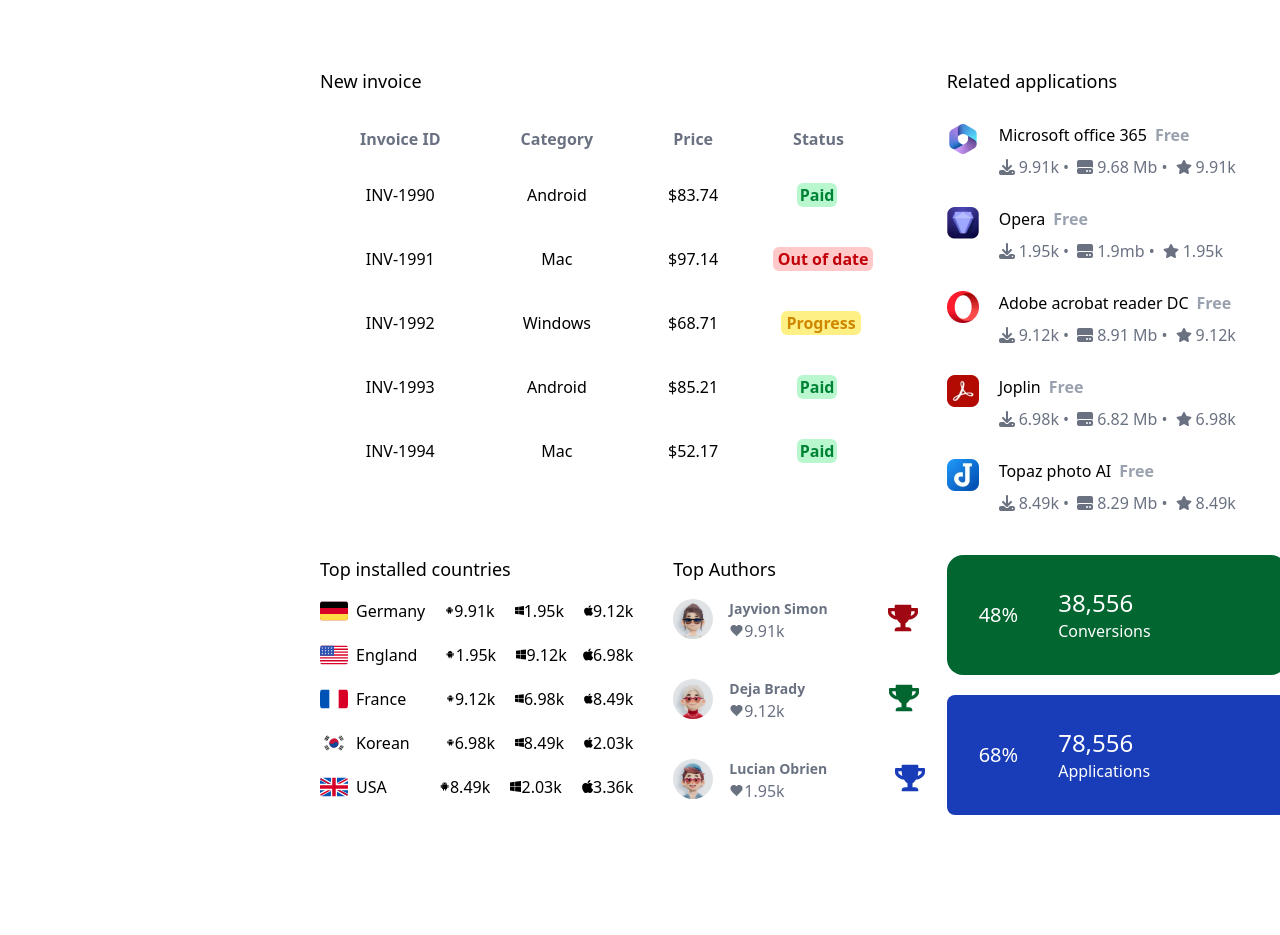
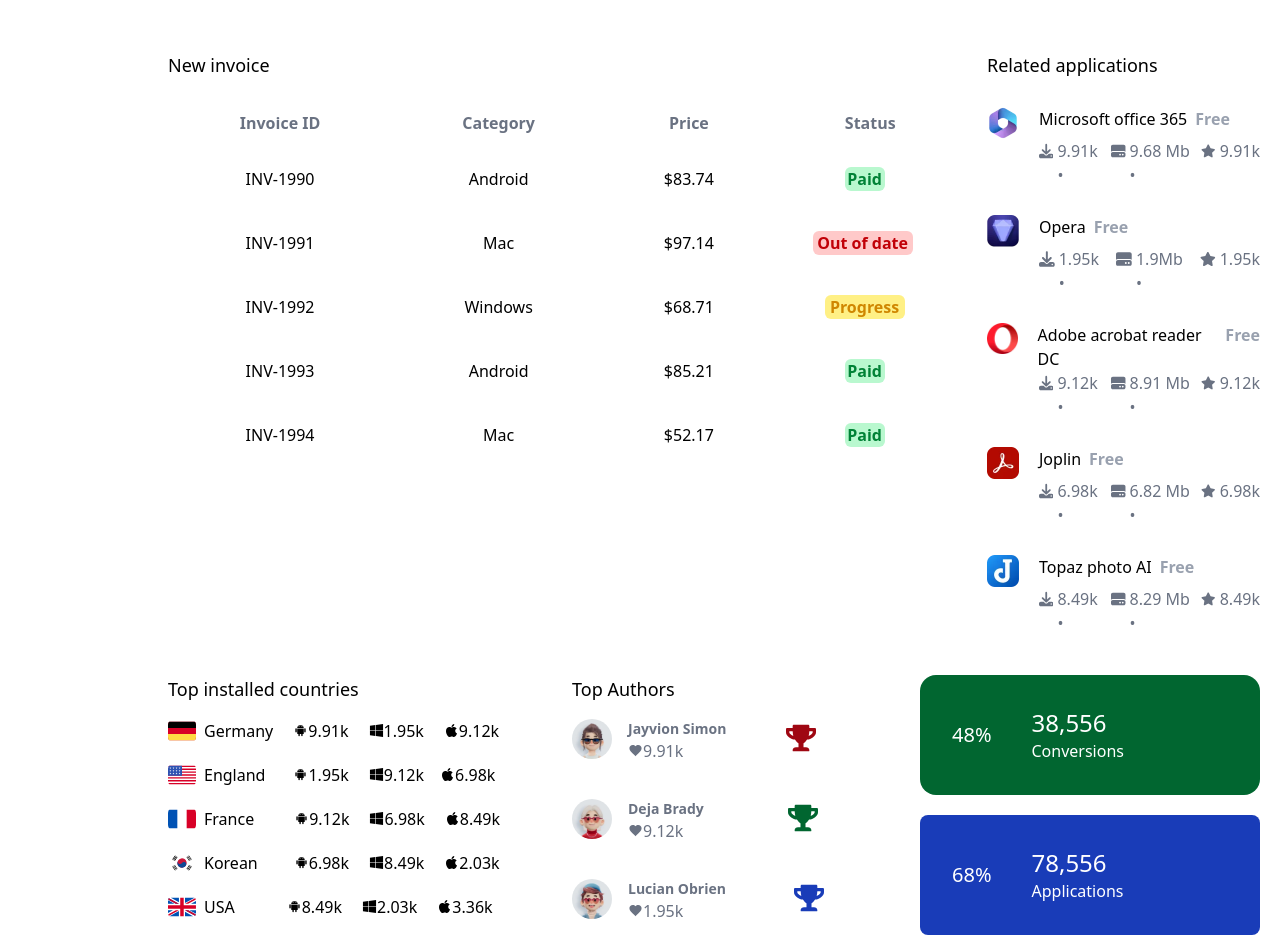
Before and after one commit to VincentRanger/Minimal, a React (Vite) app: page /dashboard/app in a window 1280 px wide. Shown: the part 889-1824 px from the top of the page. Before the commit the page ends 1704 px from the top, so only its background shows below. Built offline with nearby package versions, Linux system fonts and the light colour scheme; sample sign-in values are in the browser's storage.

Commit message:
i hate this

```diff
--- a/src/components/Aap.jsx
+++ b/src/components/Aap.jsx
@@ -51,7 +51,7 @@ if(loading){
 }
 
   return (
-    <div className="mt-20 mx-2">
+    <div className="mt-20 mx-5">
       <div className="gap-9 grid grid-cols-3 ">
         <div
           className="bg-cover col-span-2 h-70 rounded-2xl py-10 px-10 flex justify-between"
@@ -129,7 +129,7 @@ if(loading){
         <p className="text-gray-500">Downloaded by operating system</p>
       <Piechart/>
       </div>
-<div className="col-span-2">
+<div className="col-span-2 ms-2">
   <div>
     <h1 className="font-bold text-lg mb-2">Area installed</h1>
     <p className="text-gray-500 mb-2">+43% than last year</p>
@@ -138,10 +138,10 @@ if(loading){
 </div>
      </div>
 
-      <div className="mt-15 grid grid-cols-3">
-        <div className="col-span-2">
+      <div className="mt-15 grid grid-cols-4">
+        <div className="col-span-3 ">
           <h1 className="font-medium text-lg mb-5">New invoice</h1>
-          <table className="text-center">
+          <table className="text-center w-200">
             <thead className="text-gray-500">
               <tr>
                 <th className="px-10 py-3">Invoice ID</th>
@@ -155,31 +155,31 @@ if(loading){
                 <td className="py-5">INV-1990</td>
                 <td>Android</td>
                 <td>$83.74</td>
-                <td><p className="bg-green-200 text-green-700 font-bold w-10 ms-11 rounded-md">Paid</p></td>
+                <td><p className="bg-green-200 text-green-700 font-bold w-10 ms-18 rounded-md">Paid</p></td>
               </tr>
               <tr>
                 <td className="py-5">INV-1991</td>
                 <td>Mac</td>
                 <td>$97.14</td>
-                <td><p className="bg-red-200 text-red-700 font-bold w-25 ms-5 rounded-md">Out of date</p></td>
+                <td><p className="bg-red-200 text-red-700 font-bold w-25 ms-10 rounded-md">Out of date</p></td>
               </tr>
               <tr>
                 <td className="py-5">INV-1992</td>
                 <td>Windows</td>
                 <td>$68.71</td>
-                <td><p className="bg-yellow-200 text-yellow-600 font-bold w-20 ms-7 rounded-md">Progress</p></td>
+                <td><p className="bg-yellow-200 text-yellow-600 font-bold w-20 ms-13 rounded-md">Progress</p></td>
               </tr>
               <tr>
                 <td className="py-5">INV-1993</td>
                 <td>Android</td>
                 <td>$85.21</td>
-                <td><p className="bg-green-200 text-green-700 font-bold w-10 ms-11 rounded-md">Paid</p></td>
+                <td><p className="bg-green-200 text-green-700 font-bold w-10 ms-18 rounded-md">Paid</p></td>
               </tr>
               <tr>
                 <td className="py-5">INV-1994</td>
                 <td>Mac</td>
                 <td>$52.17</td>
-                <td><p className="bg-green-200 text-green-700 font-bold w-10 ms-11 rounded-md">Paid</p></td>
+                <td><p className="bg-green-200 text-green-700 font-bold w-10 ms-18 rounded-md">Paid</p></td>
               </tr>
             </tbody>
           </table>
@@ -192,7 +192,7 @@ if(loading){
                 <img src={m} className="w-8" />
               </div>
               <div className="flex ms-5">
-                <h1 className="font-medium me-2">Microsoft office 365</h1>
+                <a href="www.google.com" target="_blank" alt="_blank" className="font-medium me-2 hover:underline">Microsoft office 365</a>
                 <h1 className="font-bold text-gray-400">Free</h1>
               </div>
             </div>
@@ -211,7 +211,7 @@ if(loading){
                 <img src={i} className="w-8" />
               </div>
               <div className="flex ms-5">
-                <h1 className="font-medium me-2">Opera</h1>
+                <a href="www.google.com" target="_blank" alt="_blank" className="font-medium me-2 hover:underline">Opera</a>
                 <h1 className="font-bold text-gray-400">Free</h1>
               </div>
             </div>
@@ -219,7 +219,7 @@ if(loading){
               <FaDownload className="mt-1 me-1" />
               <p className="me-2">1.95k &#x2022;</p>
               <FaHardDrive className="mt-1 me-1" />
-              <p className="me-2">1.9mb &#x2022;</p>
+              <p className="me-2">1.9Mb &#x2022;</p>
               <FaStar className="mt-1 me-1" />
               <p>1.95k</p>
             </div>
@@ -230,7 +230,7 @@ if(loading){
                 <img src={o} className="w-8" />
               </div>
               <div className="flex ms-5">
-                <h1 className="font-medium me-2">Adobe acrobat reader DC</h1>
+                <a href="www.google.com" target="_blank" alt="_blank" className="font-medium me-2 hover:underline">Adobe acrobat reader DC</a>
                 <h1 className="font-bold text-gray-400">Free</h1>
               </div>
             </div>
@@ -249,7 +249,7 @@ if(loading){
                 <img src={a} className="w-8" />
               </div>
               <div className="flex ms-5">
-                <h1 className="font-medium me-2">Joplin</h1>
+                <a href="www.google.com" target="_blank" alt="_blank" className="font-medium me-2 hover:underline">Joplin</a>
                 <h1 className="font-bold text-gray-400">Free</h1>
               </div>
             </div>
@@ -268,7 +268,7 @@ if(loading){
                 <img src={j} className="w-8" />
               </div>
               <div className="flex ms-5">
-                <h1 className="font-medium me-2">Topaz photo AI</h1>
+                <a href="www.google.com" target="_blank" alt="_blank" className="font-medium me-2 hover:underline">Topaz photo AI</a>
                 <h1 className="font-bold text-gray-400">Free</h1>
               </div>
             </div>
@@ -382,7 +382,7 @@ if(loading){
           </div>
         </div>
 
-        <div className=" col-span-1">
+        <div className=" col-span-1 justify-items-end">
           <div className="bg-green-800 h-30 w-85 mb-5 rounded-2xl flex px-3 py-2 items-center">
             <h1 className="text-xl text-white font-medium ms-5">48%</h1>
             <div className="ms-10">
--- a/src/components/Analytic.jsx
+++ b/src/components/Analytic.jsx
@@ -46,7 +46,7 @@ function Analytic() {
 
 
   return (
-    <div className='mt-20'>
+    <div className='mt-20 mx-5'>
       <h1 className='font-bold text-2xl'>Hi, Welcome back</h1>
       <div className='grid grid-cols-4 mt-8'>
 <div className='col-span-1 rounded-lg p-5 py-4 h-60 w-60 text-green-200 bg-cover' style={{ backgroundImage: `url(${back1})` }}>
@@ -91,8 +91,8 @@ function Analytic() {
 </div>
 </div>
 
-<div className='grid grid-cols-3 mt-5'>
-<div className='col-span-2'>
+<div className='grid grid-cols-4 mt-5'>
+<div className='col-span-3'>
   <h1 className='font-bold text-lg mb-5'>News</h1>
 <div className='flex items-center gap-3'>
 <img src={n1} className='w-12 h-12 rounded-lg'/>
@@ -205,7 +205,7 @@ function Analytic() {
   </div>
 </div>
 </div>
-<div className='col-span-2'>
+<div className='col-span-2 ms-37'>
 <h1 className='font-semibold text-lg mb-5'>Tasks</h1>
 <div className='flex gap-2 mb-7'><input type='checkbox'/><h1 className='me-80'>Prepare Monthly Financial Report</h1><CiMenuKebab /></div>
 <div className='flex gap-2 mb-7'><input type='checkbox'/><h1 className='me-80'>Design New Marketing Campaign</h1><CiMenuKebab /></div>
--- a/src/components/Dashboard.jsx
+++ b/src/components/Dashboard.jsx
@@ -7,9 +7,9 @@ import { Outlet } from 'react-router-dom'
 
 
 const Dashboard = () => {
-  const [open,setOpen]=useState(true)
+  const [open,setOpen]=useState(false)
   return (
-    <div className='flex mx-3'>
+    <div className='flex'>
      <Sidebar open={open} setOpen={setOpen}/>
      <Navbar open={open} />
    <div className={`${!open ? 'w-[100%]': 'w-[80%]'} ${!open ? 'ms-37':'ms-75'}`}>
--- a/src/components/Login.jsx
+++ b/src/components/Login.jsx
@@ -68,9 +68,9 @@ const Login = () => {
   }
 
   return (
-    <div className='h-screen justify-items-center bg-no-repeat bg-cover' style={{backgroundImage: `url(${Back})`}}>
-        <form onSubmit={handleSubmit} className='absolute inset-x-120 top-40 shadow-lg rounded-lg bg-white h-[300px] w-[450px] justify-items-center'>
-        <h1 className='text-3xl font-bold mb-5 mt-5'>LOGIN</h1>
+    <div className='h-screen flex  justify-center items-center g-no-repeat bg-cover' style={{backgroundImage: `url(${Back})`}}>
+        <form onSubmit={handleSubmit} className='shadow-lg rounded-lg bg-white p-10 justify-items-center'>
+        <h1 className='text-3xl font-bold mb-5'>LOGIN</h1>
         <label><input placeholder='Email' className='px-2 py-2 w-80 border border-gray-400 rounded-md' onChange={handleEmail}/></label><br/>
         {errors.email && <div className='text-red-600 justify-self-start ms-17'>{errors.email}</div>}
         <label> <input placeholder='Password' className='mt-3 px-2 py-2 w-80 border border-gray-400 rounded-md' type='password' onChange={handlePassword}/></label><br/>
--- a/src/components/charts/Doublechart.jsx
+++ b/src/components/charts/Doublechart.jsx
@@ -49,7 +49,7 @@ const Doublechart = () => {
     },
 ]
   return (
-   <BarChart width={600} height={300} data={data}>
+   <BarChart width={750} height={300} data={data}>
 <XAxis dataKey={"name"}/>
 <YAxis/>
 <Legend/>
--- a/src/components/charts/Doubleline.jsx
+++ b/src/components/charts/Doubleline.jsx
@@ -17,7 +17,7 @@ const Doubleline = () => {
         {month:'Dec',Totalincome:15,TotalExpense:12},
     ]
   return (
-    <LineChart width={600} height={300} data={data}>
+    <LineChart width={750} height={300} data={data}>
 <XAxis dataKey='month'/>
 <YAxis/>
 <Legend/>
--- a/src/components/charts/Stackedchart.jsx
+++ b/src/components/charts/Stackedchart.jsx
@@ -77,7 +77,7 @@ const Stackedchart = () => {
         },
     ]
   return (
-        <BarChart data={data} width={650} height={350} >
+        <BarChart data={data} width={750} height={350} >
             <XAxis dataKey="name"/>
             <YAxis/>
             <Tooltip/>
```
Also changed, not shown: src/components/Ecommerce.jsx (+9 -9 lines).
